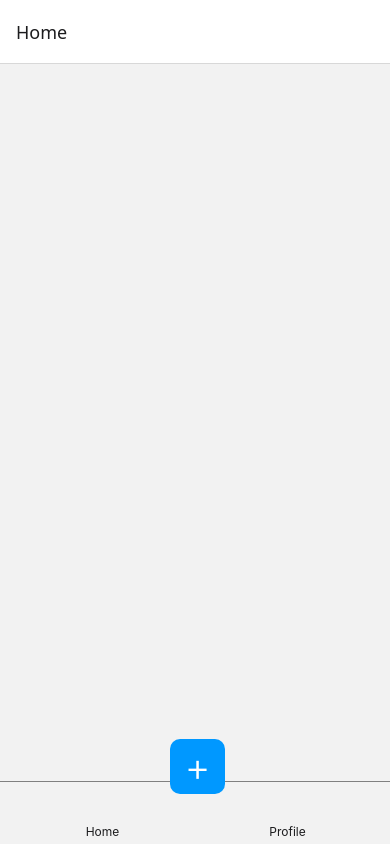
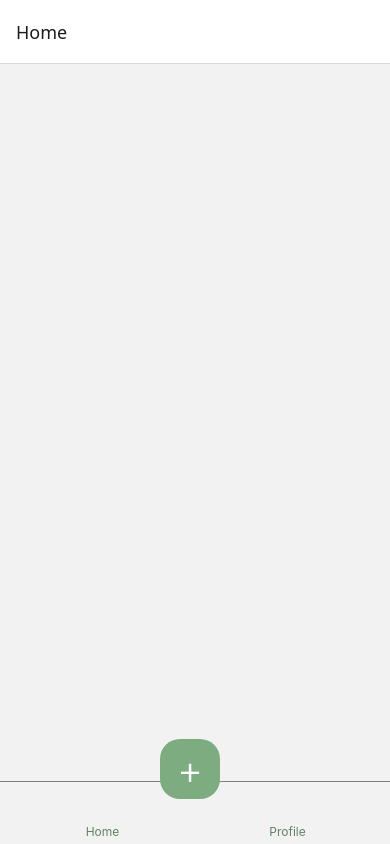
Before and after one commit to soworona/todo-mobile, a React Native app: screen /AddTodo in a window 390 px wide. Built offline with nearby package versions, Linux system fonts and the light colour scheme; some icons are missing.

Commit message:
ui update

```diff
--- a/src/components/AddBtnComponent.tsx
+++ b/src/components/AddBtnComponent.tsx
@@ -26,15 +26,15 @@ const styles = StyleSheet.create({
     width: 45,
   },
   icon: {
-    backgroundColor: '#0098FF',
-    borderRadius: 10,
-    height: 55,
-    width: 55,
+    backgroundColor: '#7dac80ff',
+    borderRadius:20,
+    height: 60,
+    width: 60,
     alignItems: 'center',
     justifyContent: 'center',
     position: 'absolute',
-    left:170,
-    bottom: 50,
+    left:160,
+    bottom: 45,
   },
 });
 
--- a/src/components/BtnComponent.tsx
+++ b/src/components/BtnComponent.tsx
@@ -8,14 +8,14 @@ type BtnComponentProps = {
 const BtnComponent = (props: BtnComponentProps) => {
   return props.label === 'Save' ? (
     <TouchableOpacity
-      style={[styles.backgroundStyle, { backgroundColor: '#0098FF' }]}
+      style={[styles.backgroundStyle, { backgroundColor: '#7fa381ff' }]}
       onPress={props.onPress}
     >
       <Text style={styles.txt}>{props.label}</Text>
     </TouchableOpacity>
   ) : (
     <TouchableOpacity
-      style={[styles.backgroundStyle, { backgroundColor: 'gray' }]}
+      style={[styles.backgroundStyle, { backgroundColor: '#bfc6c0ff' }]}
       onPress={props.onPress}
     >
       <Text style={styles.txt}>{props.label}</Text>
@@ -26,7 +26,7 @@ const BtnComponent = (props: BtnComponentProps) => {
 const styles = StyleSheet.create({
   backgroundStyle: {
     width: '100%',
-    borderRadius: 10,
+    borderRadius: 5,
     height: 50,
     alignItems: 'center',
     paddingVertical: 14,
--- a/src/components/IconBtnComponent.tsx
+++ b/src/components/IconBtnComponent.tsx
@@ -18,8 +18,8 @@ const IconBtnComponent = (props: IconButtonProps) => {
 
   return (
     <TouchableOpacity style={styles.container} onPress={props.onPress}>
-      <Icon name={IconMap[props.icon]} size={25} color={colors.text} />
-      <Text style={{ color: colors.text, fontSize: 12 }}> {props.label} </Text>
+      <Icon name={IconMap[props.icon]} size={25} color='#638265ff' />
+      <Text style={{ color: '#638265ff', fontSize: 12 }}> {props.label} </Text>
     </TouchableOpacity>
   )
 };
--- a/src/components/InputComponent.tsx
+++ b/src/components/InputComponent.tsx
@@ -25,7 +25,7 @@ const styles = StyleSheet.create({
   input: {
     width: '100%',
     height: 50,
-    borderRadius: 10,
+    borderRadius: 20,
     padding: 10,
     color: 'black',
     marginBottom:5,
--- a/src/components/TaskCardComponent.tsx
+++ b/src/components/TaskCardComponent.tsx
@@ -3,7 +3,7 @@ import { StyleSheet, TextInput, TouchableOpacity, View } from 'react-native';
 import { useState } from 'react';
 import { useTheme } from '@react-navigation/native';
 import Icon from '@react-native-vector-icons/material-icons';
-import { Task } from '../screen/HomeScreen';
+import { Task } from '../screens/HomeScreen';
 
 type TaskCardComponentProps = {
   key: number;
@@ -11,17 +11,20 @@ type TaskCardComponentProps = {
 };
 
 const TaskCardComponent = (props: TaskCardComponentProps) => {
-  console.log(props.task)
   return (
-    <View
-    style={styles.container}
-      >
-          <Text
-            style={
-              styles.smallTxt}
-          >
-            {props.task.title}
-          </Text>
+    <View>
+
+    <View style={styles.container}>
+      <Text style={styles.smallTxt}>{props.task.title}</Text>
+    </View>
+
+        <View style={styles.container}>
+      <Text style={styles.smallTxt}>{props.task.title}</Text>
+    </View>
+
+        <View style={styles.container}>
+      <Text style={styles.smallTxt}>{props.task.title}</Text>
+    </View>
     </View>
   );
 };
@@ -30,18 +33,18 @@ const styles = StyleSheet.create({
   container: {
     flexDirection: 'row',
     gap: 10,
-    paddingTop: 18,
-    paddingHorizontal: 20,
-    height: 60,
+    paddingVertical:15,
+    paddingHorizontal:20,
     borderRadius: 5,
     alignContent: 'center',
     marginBottom: 10,
+    borderWidth:1,
+    borderColor:' #99d29cff'
   },
   smallTxt: {
-    top: -3,
     fontSize: 18,
     fontWeight: 400,
-  }
+  },
 });
 
 export default TaskCardComponent;
--- a/src/screens/HomeScreen.tsx
+++ b/src/screens/HomeScreen.tsx
@@ -39,6 +39,7 @@ const Todo = () => {
       <ScrollView style={styles.container}>
         {todoList.map((task, index) => (
           <TaskCardComponent key={index} task={task} />
+
         ))}
       </ScrollView>
 
```
